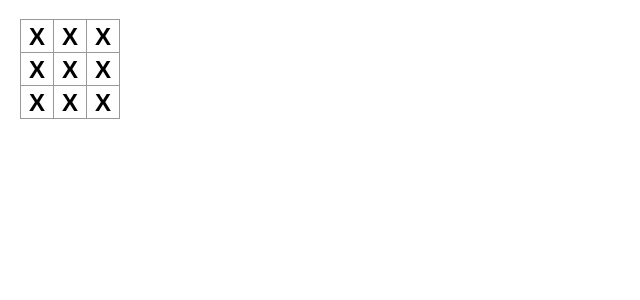
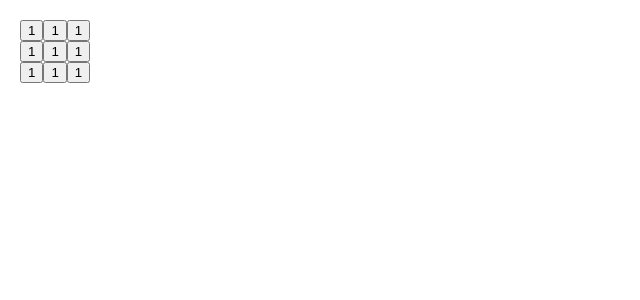
Before and after one commit to lucky9573/tic-toc-toe, a React (Create React App) app: page / in a window 1280 px wide. Shown: the top 300 px of the page, without its empty margins (0-640 px from the left). Built offline with nearby package versions, Linux system fonts and the light colour scheme.

Commit message:
Board with square component created

```diff
--- a/src/App.js
+++ b/src/App.js
@@ -1,27 +1,33 @@
 const Square = () => {
     return (
         <>
-            <div className="board-row">
-                <button className="square">X</button>
-                <button className="square">X</button>
-                <button className="square">X</button>
-            </div>
-            <div className="board-row">
-                <button className="square">X</button>
-                <button className="square">X</button>
-                <button className="square">X</button>
-            </div>
-            <div className="board-row">
-                <button className="square">X</button>
-                <button className="square">X</button>
-                <button className="square">X</button>
-            </div>
-
+            <button id="square">1</button>
         </>
     )
 }
 
+function Board() {
+    return (
+        <>
+            <div className="board-row">
+                <Square />
+                <Square />
+                <Square />
+            </div>
+            <div className="board-row">
+                <Square />
+                <Square />
+                <Square />
+            </div>
+            <div className="board-row">
+                <Square />
+                <Square />
+                <Square />
+            </div>
+        </>
+    )
+}
 
-const App = Square
+const App = Board
 
 export default App;
```
